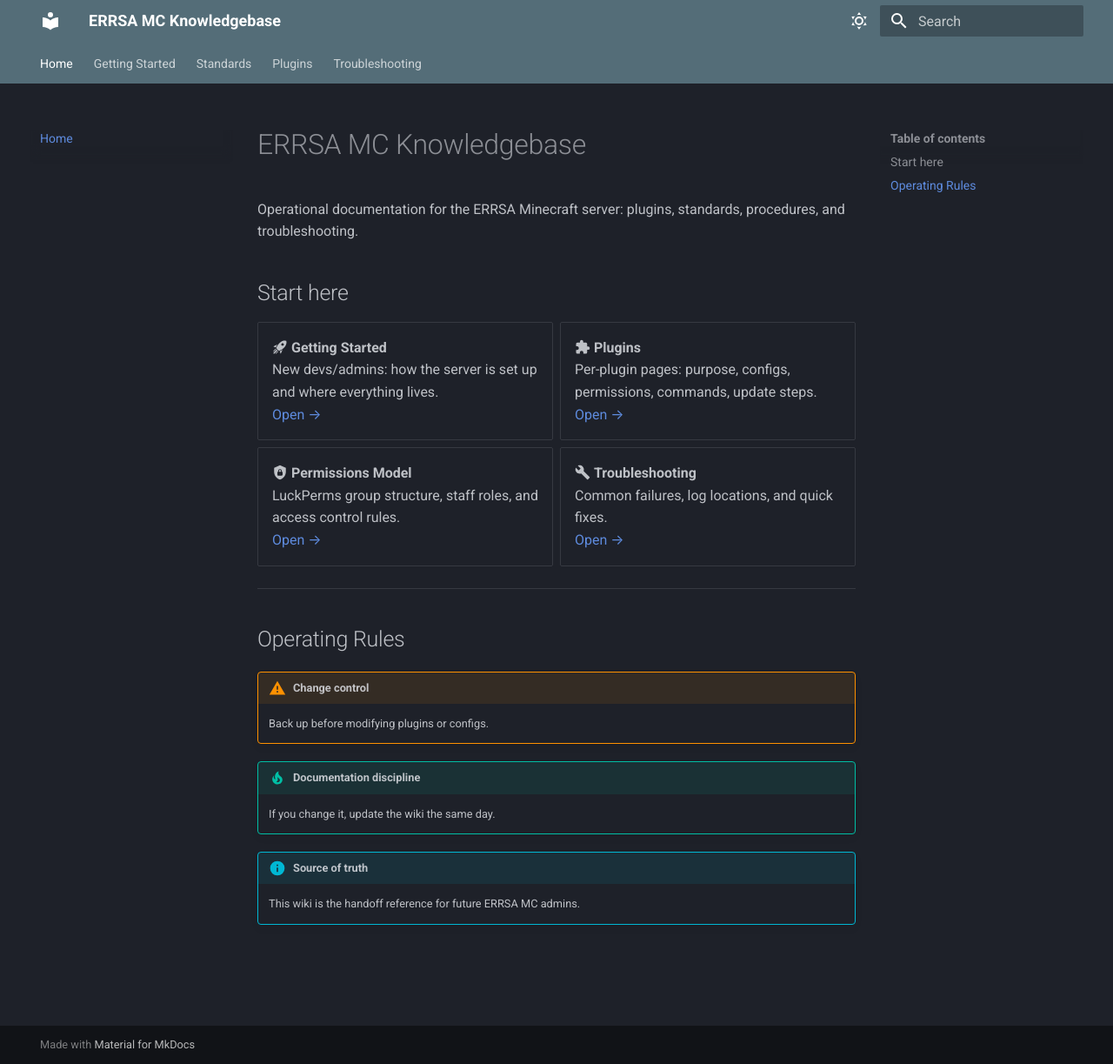
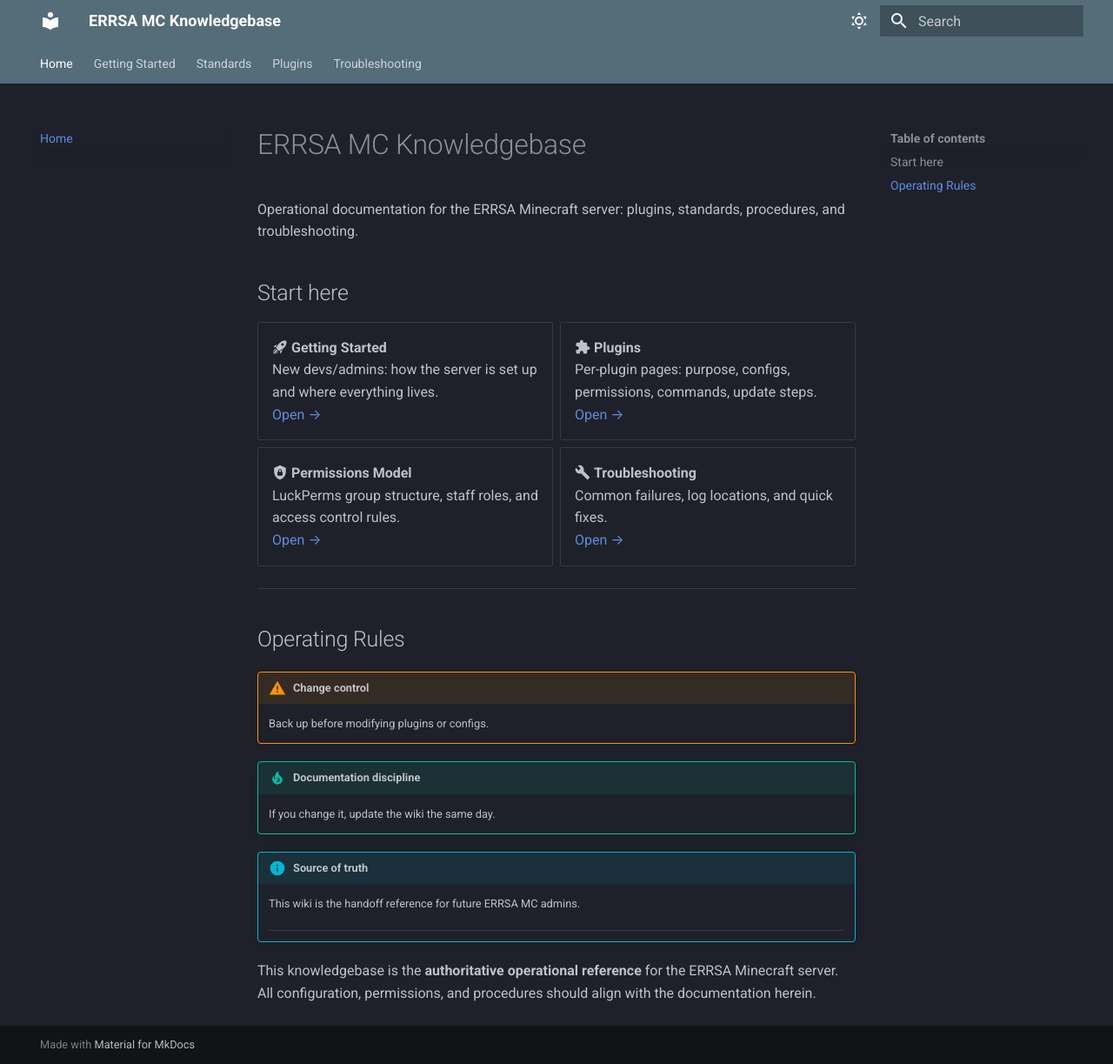
Before and after one commit to DB-ERRSA/errsa-mc-knowledgebase, an MkDocs documentation site: the page built from docs/index.md, in a window 1280 px wide and 1223 px high. Shown: the whole window at 87% size. Built offline with MkDocs 1.6.1 and Material for MkDocs 9.7.7, drawn with Linux system fonts in a browser that asks for light colours.

Commit message:
Update index.md

```diff
--- a/docs/index.md
+++ b/docs/index.md
@@ -36,3 +36,7 @@ Operational documentation for the ERRSA Minecraft server: plugins, standards, pr
 
 !!! info "Source of truth"
     This wiki is the handoff reference for future ERRSA MC admins.
+
+    ---
+This knowledgebase is the **authoritative operational reference** for the ERRSA Minecraft server.
+All configuration, permissions, and procedures should align with the documentation herein.
```
